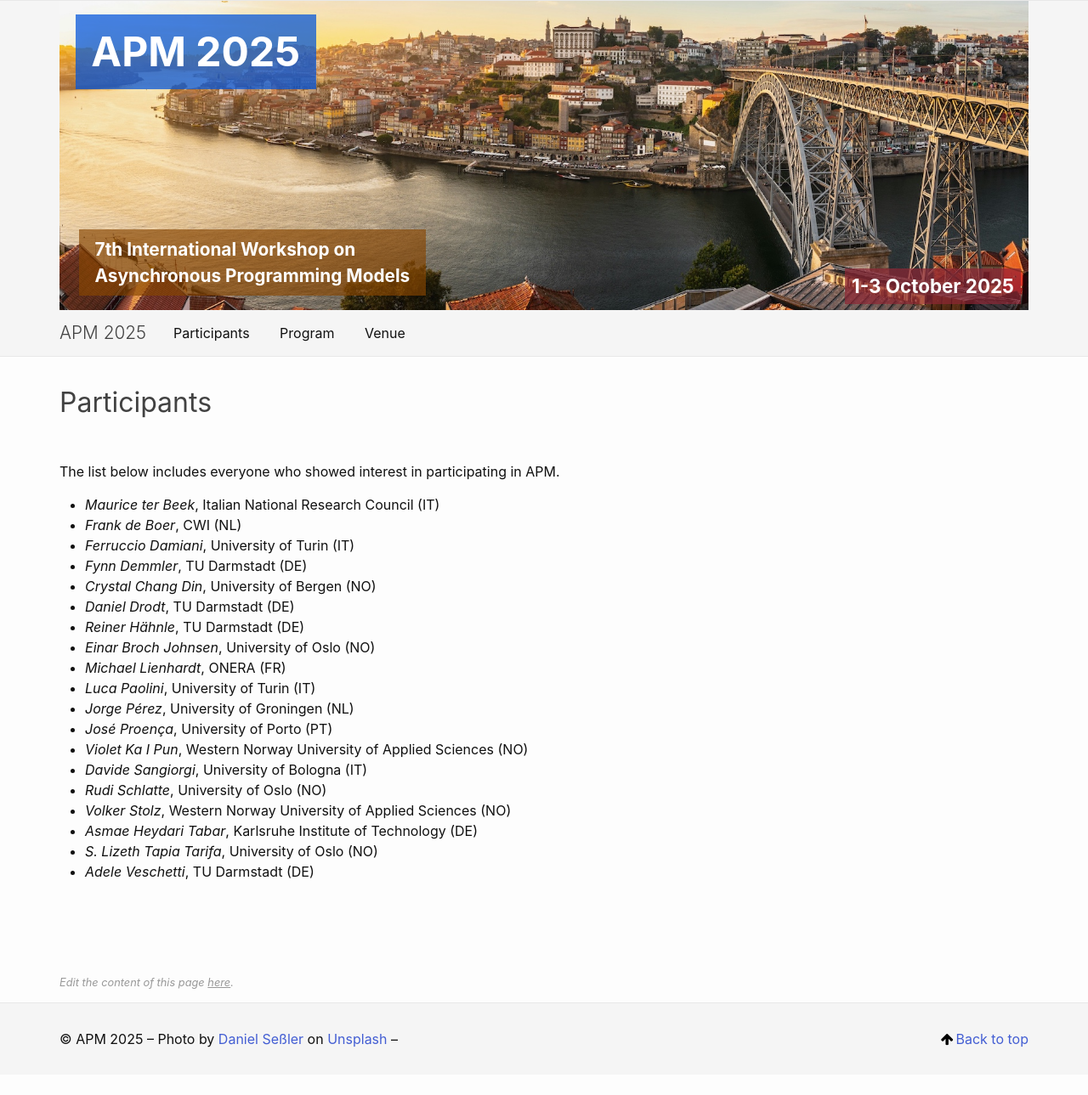
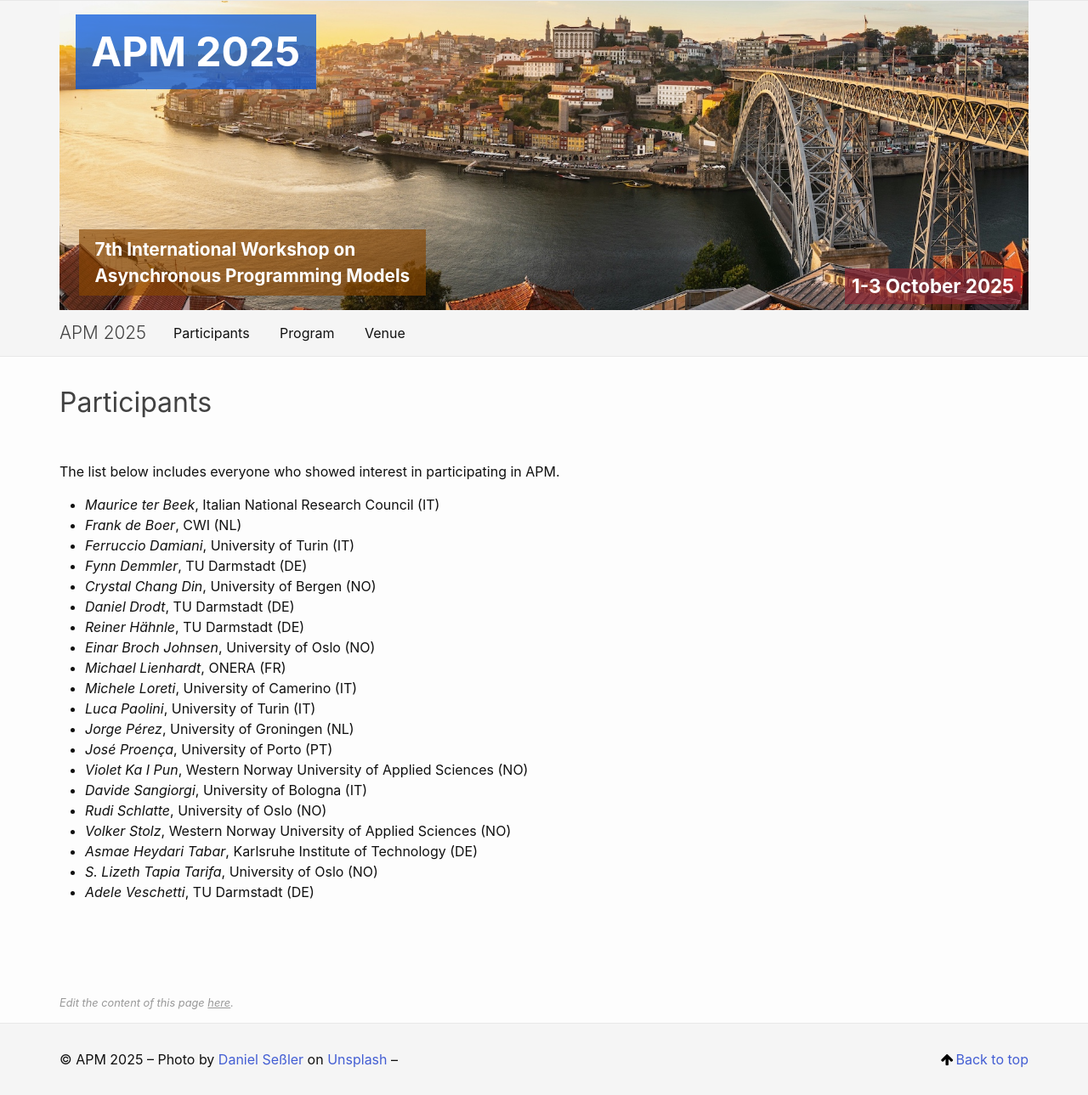
Before and after one commit to apm-workshop/2025, a Jekyll site: the page built from _pages/participants.md, in a window 1280 px wide. Shown: the whole page at 85% size. Built offline with Jekyll 4.4.1, drawn with Linux system fonts in a browser that asks for light colours; before the commit the page ends 1265 px from its top, so only the background shows below that.

Commit message:
Update participants.md

```diff
--- a/_pages/participants.md
+++ b/_pages/participants.md
@@ -18,6 +18,7 @@ The list below includes everyone who showed interest in participating in APM.
   - _Reiner Hähnle_, TU Darmstadt (DE)
   - _Einar Broch Johnsen_, University of Oslo (NO)
   - _Michael Lienhardt_, ONERA (FR)
+  - _Michele Loreti_, University of Camerino (IT)
   - _Luca Paolini_, University of Turin (IT)
   - _Jorge Pérez_, University of Groningen (NL)
   - _José Proença_, University of Porto (PT)
```
